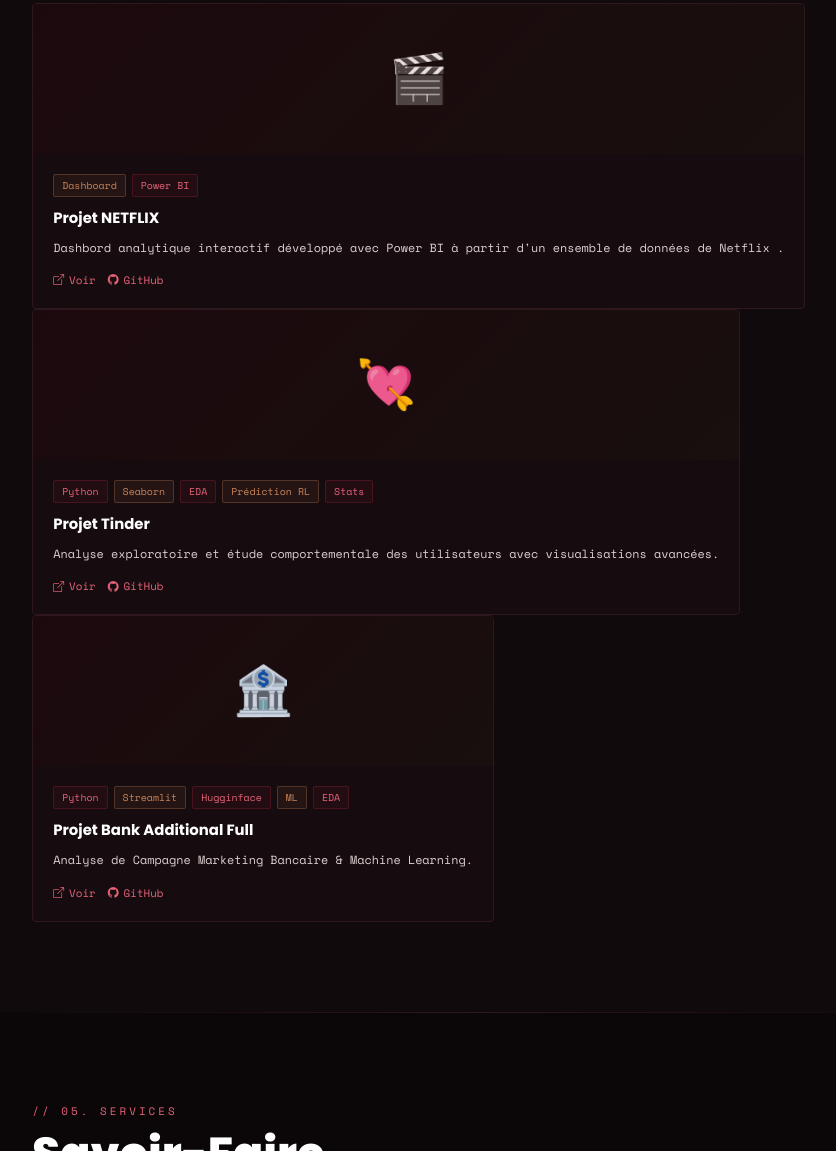
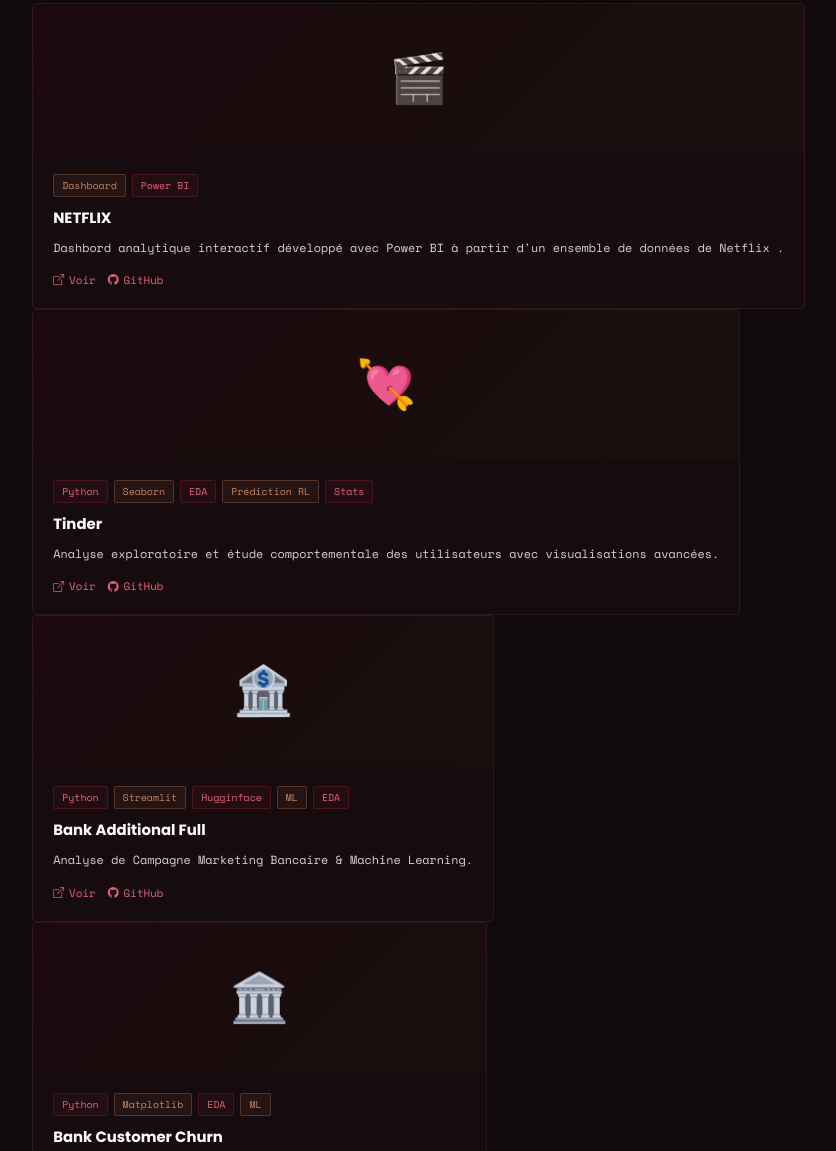
Before and after one commit to zakiayahiacherifg8-max/zakiayahiacherifg8-max.github.io, a plain HTML site: page index.html in a window 1280 px wide. Shown: the part 4571-5722 px from the top of the page, without its empty margins (289-1125 px from the left). Drawn offline with nearby package versions, Linux system fonts and the light colour scheme.

Commit message:
Update dashboard items and add new projects

```diff
--- a/index.html
+++ b/index.html
@@ -486,12 +486,12 @@
         <button class="pf-filter" data-filter=".filter-dashboard">Dashboards</button>
       </div>
       <div class="pf-grid" id="pf-isotope">
-<div class="pf-item filter-dashboard"><div class="pf-card"><div class="pf-thumb">🎬</div><div class="pf-body"><div class="pf-meta"><span class="pf-tag w">Dashboard</span><span class="pf-tag">Power BI</span></div><div class="pf-name">Projet NETFLIX</div><div class="pf-desc">Dashbord analytique interactif développé avec Power BI à partir d'un ensemble de données de Netflix .</div><div class="pf-links"><a class="pf-link" href="Netflix Dashbord.pdf" target="_blank"><i class="bi bi-box-arrow-up-right"></i> Voir</a><a class="pf-link" href="https://github.com/zakiayahiacherifg8-max/NETFLIX_Dashbord_PowerBI" target="_blank"><i class="bi bi-github"></i> GitHub</a></div></div></div></div>
+<div class="pf-item filter-dashboard"><div class="pf-card"><div class="pf-thumb">🎬</div><div class="pf-body"><div class="pf-meta"><span class="pf-tag w">Dashboard</span><span class="pf-tag">Power BI</span></div><div class="pf-name">NETFLIX</div><div class="pf-desc">Dashbord analytique interactif développé avec Power BI à partir d'un ensemble de données de Netflix .</div><div class="pf-links"><a class="pf-link" href="Netflix Dashbord.pdf" target="_blank"><i class="bi bi-box-arrow-up-right"></i> Voir</a><a class="pf-link" href="https://github.com/zakiayahiacherifg8-max/NETFLIX_Dashbord_PowerBI" target="_blank"><i class="bi bi-github"></i> GitHub</a></div></div></div></div>
         <!-- <div class="pf-item filter-app filter-ml"><div class="pf-card"><div class="pf-thumb">🎵</div><div class="pf-body"><div class="pf-meta"><span class="pf-tag">Python</span><span class="pf-tag w">Pandas</span><span class="pf-tag">Reco.</span></div><div class="pf-name">Projet Spotify</div><div class="pf-desc">Analyse des données musicales & modèle de recommandation basé sur les features audio.</div><div class="pf-links"><a class="pf-link" href="#"><i class="bi bi-box-arrow-up-right"></i> Voir</a><a class="pf-link" href="https://github.com/zakiayahiacherifg8-max" target="_blank"><i class="bi bi-github"></i> GitHub</a></div></div></div></div> -->
-        <div class="pf-item filter-ml filter-eda"><div class="pf-card"><div class="pf-thumb">💘</div><div class="pf-body"><div class="pf-meta"><span class="pf-tag">Python</span><span class="pf-tag w">Seaborn</span><span class="pf-tag">EDA</span><span class="pf-tag w">Prédiction RL</span><span class="pf-tag">Stats</span></div><div class="pf-name">Projet Tinder</div><div class="pf-desc">Analyse exploratoire et étude comportementale des utilisateurs avec visualisations avancées.</div><div class="pf-links"><a class="pf-link" href="Speed_Dating_Presentation.pdf" target="_blank"><i class="bi bi-box-arrow-up-right"></i> Voir</a><a class="pf-link" href="https://github.com/zakiayahiacherifg8-max/Tinder-_-Speed-Dating-" target="_blank"><i class="bi bi-github"></i> GitHub</a></div></div></div></div>
-        <div class="pf-item filter-ml filter-dashboard filter-eda filter-app"><div class="pf-card"><div class="pf-thumb">🏦</div><div class="pf-body"><div class="pf-meta"><span class="pf-tag">Python</span><span class="pf-tag w">Streamlit</span><span class="pf-tag">Hugginface</span><span class="pf-tag w">ML</span><span class="pf-tag">EDA</span></div><div class="pf-name">Projet Bank Additional Full</div><div class="pf-desc">Analyse de Campagne Marketing Bancaire & Machine Learning.</div><div class="pf-links"><a class="pf-link" href="Présentation projet Bank additional full.pdf" target="_blank"><i class="bi bi-box-arrow-up-right"></i> Voir</a><a class="pf-link" href="https://github.com/zakiayahiacherifg8-max/Bank-additional-full" target="_blank"><i class="bi bi-github"></i> GitHub</a></div></div></div></div>
-        <!--<div class="pf-item filter-dashboard"><div class="pf-card"><div class="pf-thumb">📦</div><div class="pf-body"><div class="pf-meta"><span class="pf-tag w">Tableau</span><span class="pf-tag w">Power BI</span><span class="pf-tag">KPIs</span></div><div class="pf-name">Dashboard Supply Chain</div><div class="pf-desc">Tableau de bord interactif pour le suivi des KPIs logistiques — délais, coûts, flux import/export.</div><div class="pf-links"><a class="pf-link" href="#"><i class="bi bi-box-arrow-up-right"></i> Voir</a><a class="pf-link" href="https://github.com/zakiayahiacherifg8-max" target="_blank"><i class="bi bi-github"></i> GitHub</a></div></div></div></div>
-        <div class="pf-item filter-eda"><div class="pf-card"><div class="pf-thumb">📊</div><div class="pf-body"><div class="pf-meta"><span class="pf-tag">Python</span><span class="pf-tag w">Matplotlib</span><span class="pf-tag">EDA</span></div><div class="pf-name">Analyse EDA Avancée</div><div class="pf-desc">Exploration complète de jeux de données complexes avec Pandas, Seaborn et Matplotlib.</div><div class="pf-links"><a class="pf-link" href="#"><i class="bi bi-box-arrow-up-right"></i> Voir</a><a class="pf-link" href="https://github.com/zakiayahiacherifg8-max" target="_blank"><i class="bi bi-github"></i> GitHub</a></div></div></div></div>-->
+        <div class="pf-item filter-ml filter-eda"><div class="pf-card"><div class="pf-thumb">💘</div><div class="pf-body"><div class="pf-meta"><span class="pf-tag">Python</span><span class="pf-tag w">Seaborn</span><span class="pf-tag">EDA</span><span class="pf-tag w">Prédiction RL</span><span class="pf-tag">Stats</span></div><div class="pf-name">Tinder</div><div class="pf-desc">Analyse exploratoire et étude comportementale des utilisateurs avec visualisations avancées.</div><div class="pf-links"><a class="pf-link" href="Speed_Dating_Presentation.pdf" target="_blank"><i class="bi bi-box-arrow-up-right"></i> Voir</a><a class="pf-link" href="https://github.com/zakiayahiacherifg8-max/Tinder-_-Speed-Dating-" target="_blank"><i class="bi bi-github"></i> GitHub</a></div></div></div></div>
+        <div class="pf-item filter-ml filter-dashboard filter-eda filter-app"><div class="pf-card"><div class="pf-thumb">🏦</div><div class="pf-body"><div class="pf-meta"><span class="pf-tag">Python</span><span class="pf-tag w">Streamlit</span><span class="pf-tag">Hugginface</span><span class="pf-tag w">ML</span><span class="pf-tag">EDA</span></div><div class="pf-name">Bank Additional Full</div><div class="pf-desc">Analyse de Campagne Marketing Bancaire & Machine Learning.</div><div class="pf-links"><a class="pf-link" href="Présentation projet Bank additional full.pdf" target="_blank"><i class="bi bi-box-arrow-up-right"></i> Voir</a><a class="pf-link" href="https://github.com/zakiayahiacherifg8-max/Bank-additional-full" target="_blank"><i class="bi bi-github"></i> GitHub</a></div></div></div></div>
+        <!--<div class="pf-item filter-dashboard"><div class="pf-card"><div class="pf-thumb">📦</div><div class="pf-body"><div class="pf-meta"><span class="pf-tag w">Tableau</span><span class="pf-tag w">Power BI</span><span class="pf-tag">KPIs</span></div><div class="pf-name">Dashboard Supply Chain</div><div class="pf-desc">Tableau de bord interactif pour le suivi des KPIs logistiques — délais, coûts, flux import/export.</div><div class="pf-links"><a class="pf-link" href="#"><i class="bi bi-box-arrow-up-right"></i> Voir</a><a class="pf-link" href="https://github.com/zakiayahiacherifg8-max" target="_blank"><i class="bi bi-github"></i> GitHub</a></div></div></div></div> -->
+        <div class="pf-item filter-eda filter-ml"><div class="pf-card"><div class="pf-thumb">🏛️</div><div class="pf-body"><div class="pf-meta"><span class="pf-tag">Python</span><span class="pf-tag w">Matplotlib</span><span class="pf-tag">EDA</span><span class="pf-tag w">ML</span></div><div class="pf-name">Bank Customer Churn </div><div class="pf-desc">Analyse et prédiction du départ des clients de la banque.</div><div class="pf-links"><a class="pf-link" href="Présentation.pdf"><i class="bi bi-box-arrow-up-right"></i> Voir</a><a class="pf-link" href="https://github.com/zakiayahiacherifg8-max/Bank-Customer-Churn-" target="_blank"><i class="bi bi-github"></i> GitHub</a></div></div></div></div>
       </div>
     </div>
   </section>
```
